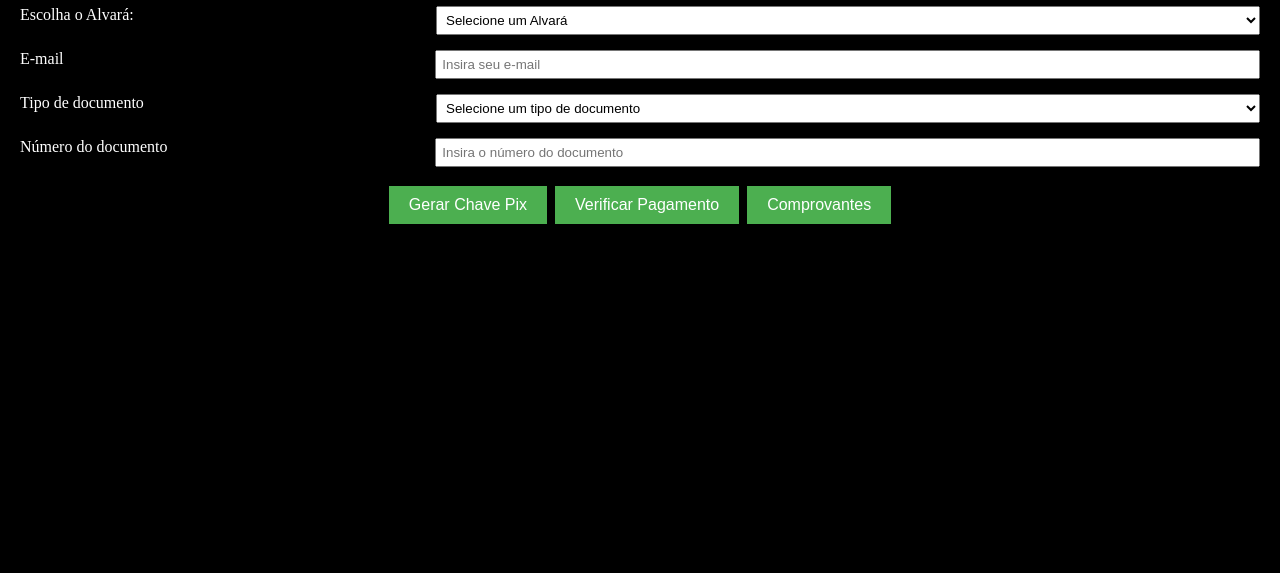
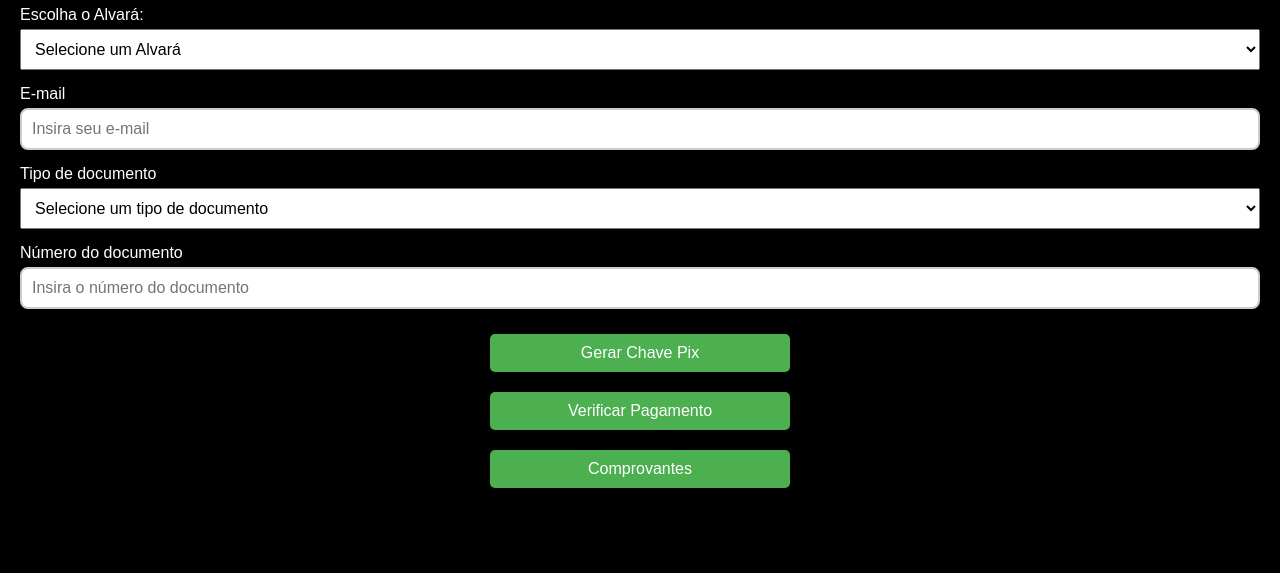
Before and after one commit to danieldequeiroz/SistemaBancario, a website: page public/index.html in a window 1280 px wide. Shown: the part 249-822 px from the top of the page. Before the commit the page ends 800 px from the top, so only its background shows below. Drawn offline with Linux system fonts and the light colour scheme; no server answers.

Commit message:
Update index.html

```diff
--- a/public/index.html
+++ b/public/index.html
@@ -1,4 +1,3 @@
-
 <!DOCTYPE html>
 <html lang="pt-BR">
 <head>
@@ -12,6 +11,7 @@
             text-align: center;
             margin: 0;
             padding: 20px;
+            font-family: Arial, sans-serif;
         }
         .header img {
             width: 150px; /* Ajuste aqui para a logo */
@@ -25,37 +25,87 @@
         }
         form {
             margin-bottom: 20px;
+            display: flex;
+            flex-direction: column; /* Coloca os elementos em coluna */
+            align-items: center; /* Centraliza os itens */
         }
         form div {
+            width: 100%; /* Faz os divs ocuparem toda a largura */
+            margin-bottom: 15px;
             display: flex;
-            justify-content: flex-start;
-            margin-bottom: 15px;
+            flex-direction: column; /* Coloca label e input em coluna */
+            align-items: flex-start; /* Alinha à esquerda */
         }
         form label {
-            flex: 1;
-            text-align: left;
-            margin-right: 10px;
+            margin-bottom: 5px; /* Espaço entre o label e o input */
         }
         form input, form select {
-            flex: 2;
-            padding: 5px;
+            width: 100%; /* Faz os inputs ocuparem toda a largura */
+            padding: 10px; /* Aumenta o padding */
+            font-size: 16px; /* Aumenta o tamanho da fonte */
         }
         button {
             background-color: #4CAF50; /* Verde */
             color: white; /* Texto branco */
             border: none; /* Sem borda */
-            padding: 10px 20px; /* Espaçamento interno */
+            padding: 10px; /* Aumenta o padding */
             text-align: center; /* Centraliza o texto */
             text-decoration: none; /* Sem sublinhado */
-            display: inline-block; /* Permite definir largura e altura */
             font-size: 16px; /* Tamanho da fonte */
-            margin: 4px 2px; /* Espaçamento entre botões */
+            margin: 10px; /* Espaçamento entre botões */
             cursor: pointer; /* Cursor de ponteiro ao passar o mouse */
+            border-radius: 5px; /* Arredonda os cantos dos botões */
+            width: 100%; /* Faz os botões ocuparem toda a largura */
+            max-width: 300px; /* Limita a largura máxima dos botões */
+        }
+        button:hover {
+            background-color: #66BB6A; /* Verde claro ao passar o mouse */
+        }
+        button:active {
+            background-color: #388E3C; /* Verde escuro ao clicar */
         }
         #statusPagamento {
             margin-top: 20px;
             font-size: 18px;
             color: yellow;
+        }
+        input {
+            font-family: Arial, sans-serif;
+            text-size-adjust: 100%;
+            box-sizing: border-box;
+            border: 2px solid #ccc;
+            padding: 10px;
+            border-radius: 8px;
+            background-color: #fff;
+            color: #000;
+        }
+        /* Estilo para o container dos botões */
+        #buttonContainer {
+            display: flex;
+            flex-direction: row; /* Padrão: horizontal em telas grandes */
+            justify-content: center;
+            gap: 10px; /* Espaçamento entre os botões */
+            flex-wrap: wrap; /* Permite quebra de linha em telas menores */
+            margin-top: 15px; /* Espaço acima do contêiner de botões */
+        }
+
+        /* Estilos para telas grandes (largura maior que 1024px) */
+        @media (min-width: 1025px) {
+            #buttonContainer {
+                flex-direction: row; /* Botões dispostos horizontalmente */
+            }
+        }
+
+        /* Estilos para telas pequenas (largura menor ou igual a 1024px) */
+        @media (max-width: 1024px) {
+            #buttonContainer {
+                flex-direction: column; /* Altera para vertical em telas pequenas */
+            }
+            button {
+                width: 100%; /* Botões ocupam toda a largura em telas pequenas */
+                margin: 10px 0; /* Margem vertical entre os botões */
+            }
+
         }
     </style>
 </head>
```
